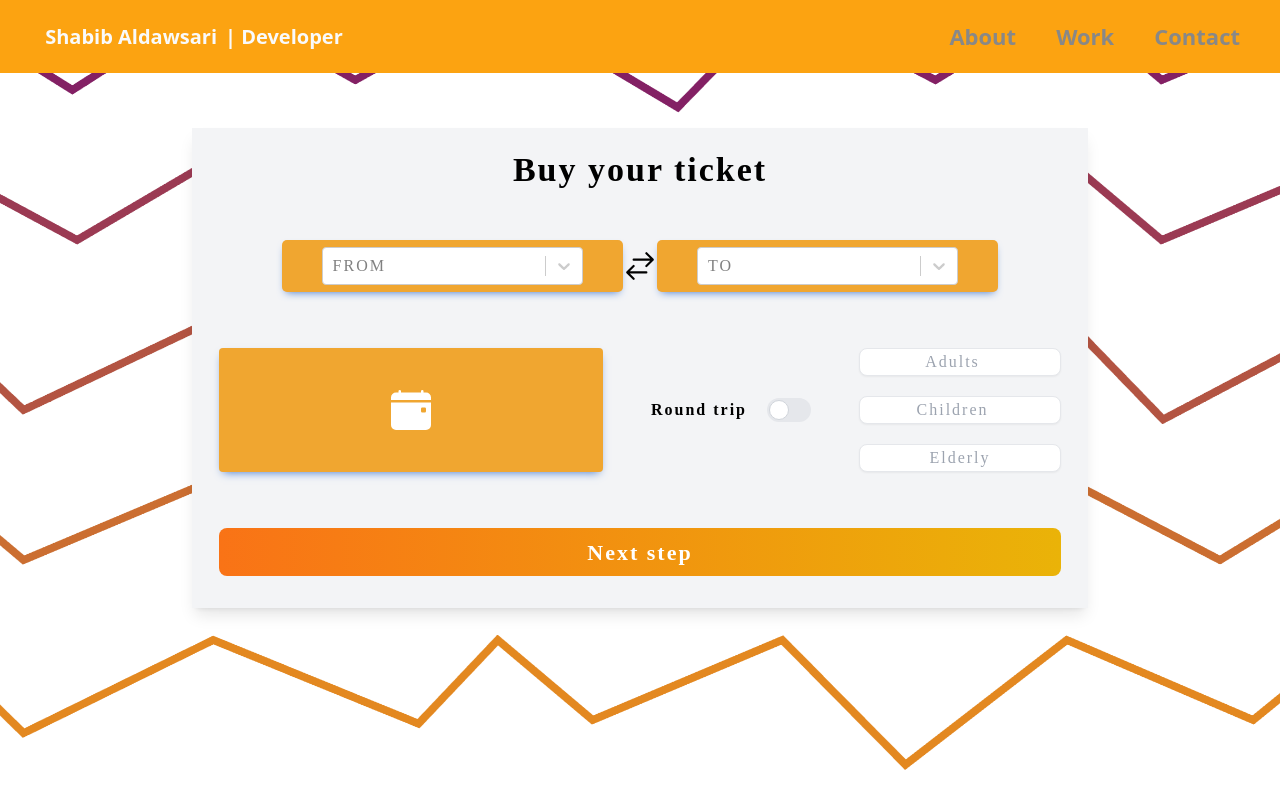
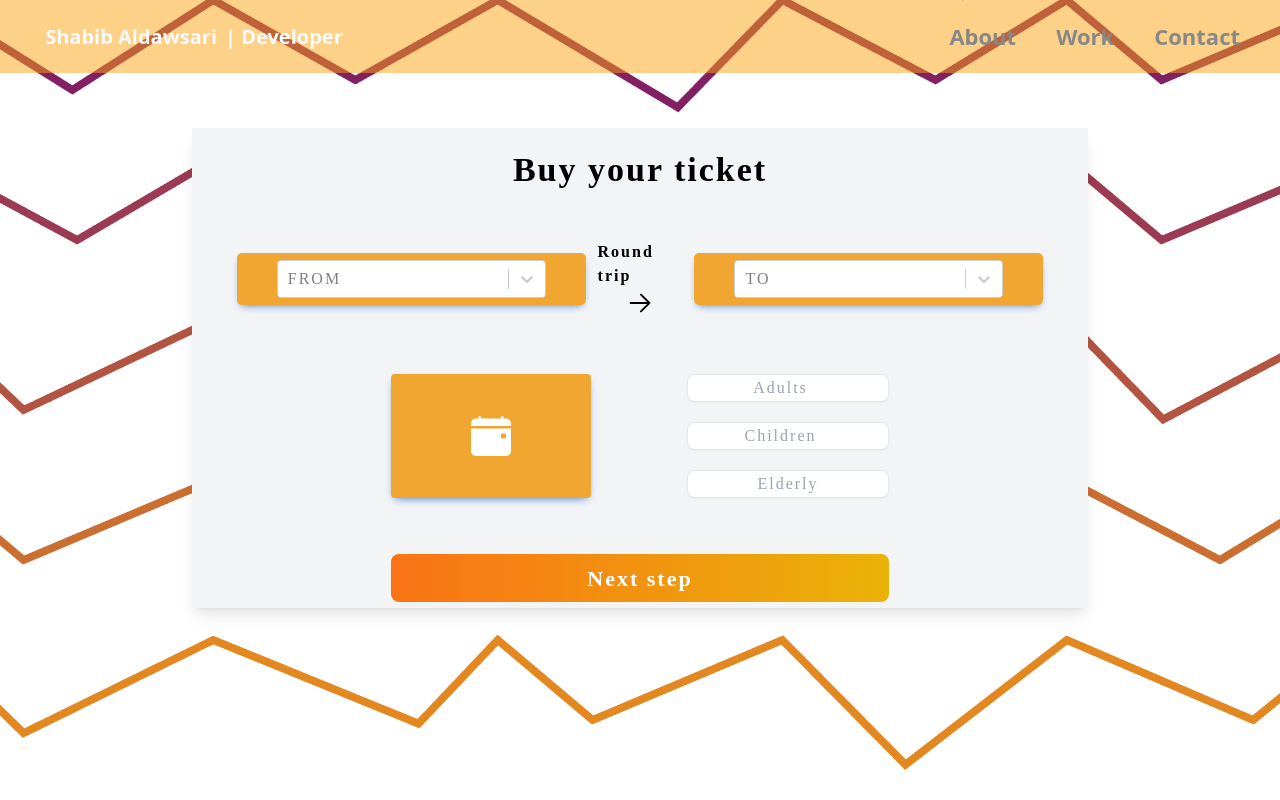
Before and after one commit to ShabibCodes/Rail-reservation, a React (Vite) app: page / in a window 1280 px wide. Built offline with nearby package versions, Linux system fonts and the light colour scheme; a web font is replaced by a local one; what tw-elements would draw is missing.

Commit message:
adding motion

```diff
--- a/package.json
+++ b/package.json
@@ -9,6 +9,7 @@
     "preview": "vite preview"
   },
   "dependencies": {
+    "framer-motion": "^10.11.2",
     "react-dom": "^18.2.0",
     "react-hook-form": "^7.43.9",
     "react-router-dom": "^6.10.0",
--- a/src/App.jsx
+++ b/src/App.jsx
@@ -14,6 +14,7 @@ const App = () => {
 			<Routes>
 				<Route path="/" element={<Main />} />
 				<Route path="/seats" element={<Seats />} />
+				<Route path="/checkout" element={<Seats />} />
 			</Routes>
 		</BrowserRouter>
 	);
--- /dev/null
+++ b/src/components/CheckoutScreen.jsx
@@ -0,0 +1,7 @@
+import React from "react";
+
+const CheckoutScreen = () => {
+	return <div>CheckoutScreen</div>;
+};
+
+export default CheckoutScreen;
--- /dev/null
+++ b/src/components/CityPicker.jsx
@@ -0,0 +1,66 @@
+import React, { useState } from "react";
+
+import Select from "react-select";
+import makeAnimated from "react-select/animated";
+import { motion } from "framer-motion";
+
+import { HiArrowsRightLeft, HiArrowSmallRight } from "react-icons/hi2";
+import { cityOptions } from "./constants";
+import { styles } from "./constants/styles";
+
+const CityPicker = () => {
+	const animatedComponents = makeAnimated();
+	const [roundtrip, setRoundtrip] = useState(false);
+
+	return (
+		<div className="w-[90%] flex flex-row gap-3 justify-around items-center">
+			{/* FROM */}
+
+			<Select
+				placeholder="FROM"
+				className={`${styles.inputTheme}  font-medium border-black xl:w-96
+                            transition duration-150 ease-in-out px-[40px] py-[7px] rounded-[5px] outline-none `}
+				closeMenuOnSelect={true}
+				components={animatedComponents}
+				isMulti={false}
+				options={cityOptions}
+				isSearchable={true}
+			/>
+
+			<div
+				className="flex flex-col justify-start items-center cursor-pointer"
+				onClick={() => setRoundtrip(!roundtrip)}
+			>
+				<span className="font-bold text-md">Round trip</span>
+				<motion.p
+					animate={{ rotate: roundtrip ? 180 : 0, scale: 1 }}
+					whileHover={{ scale: 1.1, color: "orange" }}
+					transition={{
+						type: "spring",
+						stiffness: 260,
+						damping: 60,
+					}}
+				>
+					{roundtrip ? (
+						<HiArrowsRightLeft size={34} />
+					) : (
+						<HiArrowSmallRight size={30} />
+					)}
+				</motion.p>
+			</div>
+
+			<Select
+				placeholder="TO"
+				className={`${styles.inputTheme}  font-medium border-black xl:w-96
+                            transition duration-150 ease-in-out px-[40px] py-[7px] rounded-[5px] outline-none `}
+				closeMenuOnSelect={true}
+				components={animatedComponents}
+				isMulti={false}
+				options={cityOptions}
+				isSearchable={true}
+			/>
+		</div>
+	);
+};
+
+export default CityPicker;
--- a/src/components/Main.jsx
+++ b/src/components/Main.jsx
@@ -1,22 +1,17 @@
-import React, { useState } from "react";
+import React, { useState, useEffect } from "react";
 import { styles } from "./constants/styles";
-import { cityOptions } from "./constants";
 // Icons
-import { HiArrowsRightLeft } from "react-icons/hi2";
 import { BsCalendarEventFill } from "react-icons/bs";
 // Date
 import DatePicker from "./DatePicker";
-import { SeatsioSeatingChart } from "@seatsio/seatsio-react";
 
 import Navigation from "./Navigation";
 // react select
-import Select from "react-select";
-import makeAnimated from "react-select/animated";
 import { Link } from "react-router-dom";
 import { useForm } from "react-hook-form";
+import CityPicker from "./CityPicker";
 
 const Main = () => {
-	const animatedComponents = makeAnimated();
 	const [showDate, setShowDate] = useState(false);
 	const [roundtrip, setRoundtrip] = useState(false);
 
@@ -35,6 +30,11 @@ const Main = () => {
 	const pull_roundTrip = (data) => {
 		setRoundtrip(data);
 	};
+
+	useEffect(() => {
+		console.log("1");
+	}, [register]);
+
 	return (
 		<>
 			<Navigation />
@@ -48,34 +48,8 @@ const Main = () => {
 						<p className=" h-10 text-[34px] font-bold">Buy your ticket </p>
 					</div>
 					{/* FROM TO ROW */}
-					<div className="w-[80%] flex flex-row justify-around items-center">
-						{/* FROM */}
+					<CityPicker />
 
-						<Select
-							placeholder="FROM"
-							className={`${styles.inputTheme}  font-medium border-black xl:w-96
-                            transition duration-150 ease-in-out px-[40px] py-[7px] rounded-[5px] outline-none `}
-							closeMenuOnSelect={true}
-							components={animatedComponents}
-							isMulti={false}
-							options={cityOptions}
-							isSearchable={true}
-						/>
-
-						<div>
-							<HiArrowsRightLeft size={34} />
-						</div>
-						<Select
-							placeholder="TO"
-							className={`${styles.inputTheme}  font-medium border-black xl:w-96
-                            transition duration-150 ease-in-out px-[40px] py-[7px] rounded-[5px] outline-none `}
-							closeMenuOnSelect={true}
-							components={animatedComponents}
-							isMulti={false}
-							options={cityOptions}
-							isSearchable={true}
-						/>
-					</div>
 					<form onSubmit={handleSubmit((data) => console.log(data))}>
 						{/* ROW 2 */}
 						<div className="flex flex-row  justify-between gap-12 mt-7 mb-7">
@@ -84,33 +58,17 @@ const Main = () => {
 								className={` ${showDate ? "bg-[#ecb32e]" : "calendar-btn "} ${
 									styles.inputTheme
 								}  font-medium border-black xl:w-96
-                                transition duration-150 ease-in-out px-[40px] py-[7px] outline-none min-w-[70px] min-h-[100px] bg-[#ecb32e] text-white flex flex-row justify-center items-center rounded`}
+								max-w-[200px]
+                                transition duration-150 ease-in-out px-[40px] py-[7px] outline-none min-w-[70px] min-h-[100px] bg-[#ecb32e]
+								 text-white flex flex-row justify-center items-center rounded`}
 							>
 								<BsCalendarEventFill size={40} color="white" />
 							</button>
 							<div className={`${showDate ? "relative" : "hidden"}`}>
 								<DatePicker pullData={pull_roundTrip} />
 							</div>
-
 							{/* Round trip */}
-							<div className="flex flex-col items-center justify-center">
-								<div
-									className={` ${
-										showDate ? "hidden" : ""
-									} flex flex-row gap-5 justify-between`}
-								>
-									<span className="font-bold text-md">Round trip</span>
-									<label className="relative overflow inline-flex items-center cursor-pointer">
-										<input
-											type="checkbox"
-											value=""
-											className="sr-only peer"
-											disabled
-										/>
-										<div className="w-11 h-6 bg-gray-200 peer-focus:outline-none peer-focus:ring-4 peer-focus:ring-blue-300 dark:peer-focus:ring-blue-800 rounded-full peer dark:bg-gray-700 peer-checked:after:translate-x-full peer-checked:after:border-white after:content-[''] after:absolute after:top-[2px] after:left-[2px] after:bg-white after:border-gray-300 after:border after:rounded-full after:h-5 after:w-5 after:transition-all dark:border-gray-600 peer-checked:bg-blue-600"></div>
-									</label>
-								</div>
-							</div>
+							<div className="flex flex-col items-center justify-center"></div>
 							{/* PASSENGERS */}
 							<div className="flex flex-col gap-5 ">
 								<p className="">
@@ -146,6 +104,7 @@ const Main = () => {
 						</div>
 						<button type="submit" className="w-full my-7 shadow-danger-500">
 							<Link
+								state={{ SeatsNum: "" }}
 								to={"/seats"}
 								className={`${styles.navBarElement} hover:bg-red-700  text-[22px] font-bold text-white predict-button flex justify-center items-center
                              rounded-lg  h-12 min-w-[240px]`}
--- a/src/components/Navigation.jsx
+++ b/src/components/Navigation.jsx
@@ -12,7 +12,7 @@ const Navigation = () => {
 
 	return (
 		<nav
-			className={`${styles.paddingX} w-full flex items-center py-5 absolute top-0 z-100 bg-[#fca311]`}
+			className={`${styles.paddingX} w-full flex items-center py-5 absolute top-0 z-100 bg-[#fca311] bg-opacity-50`}
 		>
 			<div className="w-full flex justify-between items-center max-w-7xl mx-auto">
 				<div>
@@ -27,7 +27,7 @@ const Navigation = () => {
 					{navLinks.map((link, i) => (
 						<li
 							key={link.id}
-							className={`hover:text-[#c6c6c6] text-[#888888] text-[22px] font-bold `}
+							className={`text-[#000000] text-[#888888] text-[22px] font-bold `}
 							onClick={() => {
 								setOn(link.title);
 								console.log(link.title);
--- a/src/components/Seats.jsx
+++ b/src/components/Seats.jsx
@@ -2,12 +2,14 @@ import React, { useState } from "react";
 import { seats } from "./constants/seats";
 import { MdEventSeat } from "react-icons/md";
 import Navigation from "./Navigation";
+import { styles } from "./constants/styles";
 
 const Seats = () => {
 	const [passengers, setPassengers] = useState([]);
 	const [seat, setSeat] = useState([]);
 	const handleSeats = (event) => {
 		const new_seat = event.target.value;
+		console.log("XX", seats[new_seat].id);
 		setSeat([new_seat, ...seat]); // spreading & adding new seat
 		console.log("XX", seat);
 	};
@@ -39,8 +41,11 @@ const Seats = () => {
 							</p>
 						</div>
 
-						<p className="">
-							<button>submit</button>
+						<p
+							className={`${styles.navBarElement} hover:bg-red-700  text-[22px] font-bold text-white predict-button flex justify-center items-center
+                             rounded-lg  h-12 min-w-[240px]`}
+						>
+							<button>Confirm seats</button>
 						</p>
 					</div>
 
@@ -58,12 +63,12 @@ const Seats = () => {
 								<button
 									key={index}
 									value={seat.id}
-									onClick={handleSeats}
+									onClick={seat.status ? handleSeats : ""}
 									type="radio"
 									className={`${
 										seat.status
 											? "btnHover bg-gradient-to-r from-yellow-500 to-amber-500 "
-											: "bg-slate-300 "
+											: "bg-slate-300 cursor-default"
 									}  w-13 h-15 p-4 rounded-lg
                                  shadow `}
 								>
```
Also changed, not shown: 1 other file (tests, documents, lock files or other folders).
